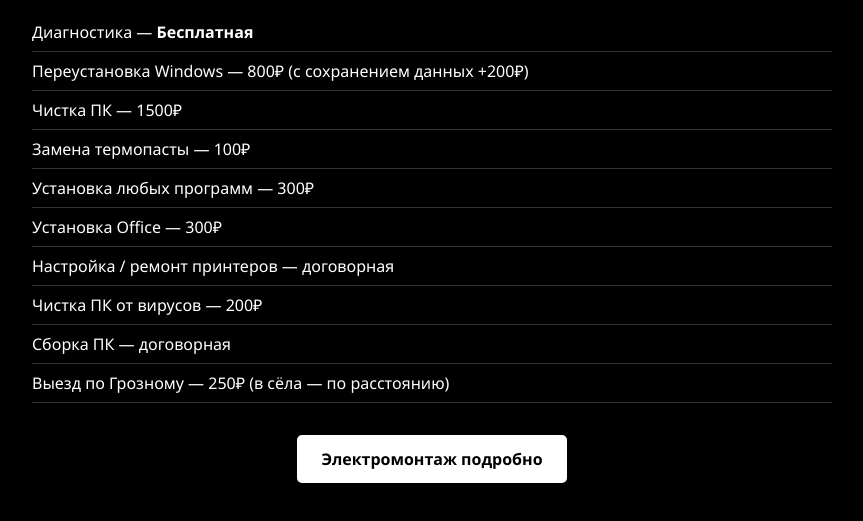
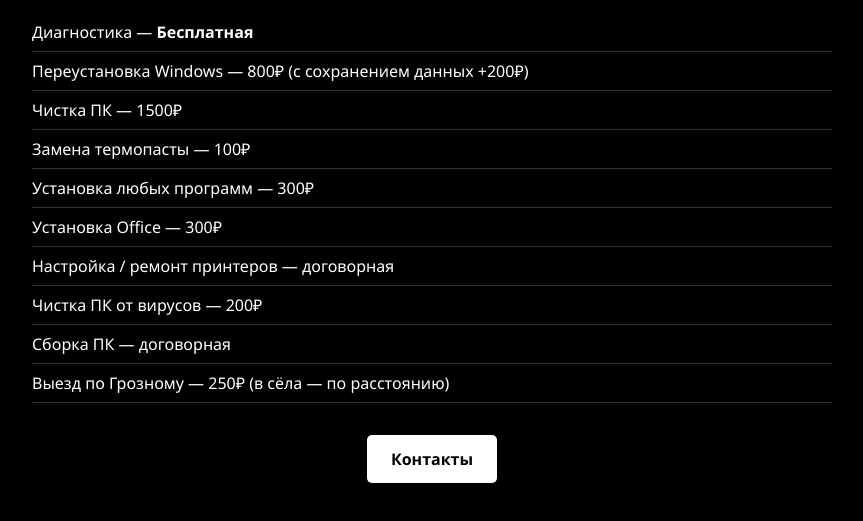
Before and after one commit to Egor-xaker-del/mysite, a plain HTML site: page price.html in a window 1280 px wide. Shown: the part 171-692 px from the top of the page, without its empty margins (208-1071 px from the left). Drawn offline with Linux system fonts and the light colour scheme.

Commit message:
Update price.html

```diff
--- a/price.html
+++ b/price.html
@@ -42,7 +42,7 @@
     </div>
 
     <div class="contacts">
-      <a href="electro.html" class="btn">Электромонтаж подробно</a>
+      <a href="electro.html" class="btn">Контакты</a>
     </div>
   </div>
 
```
